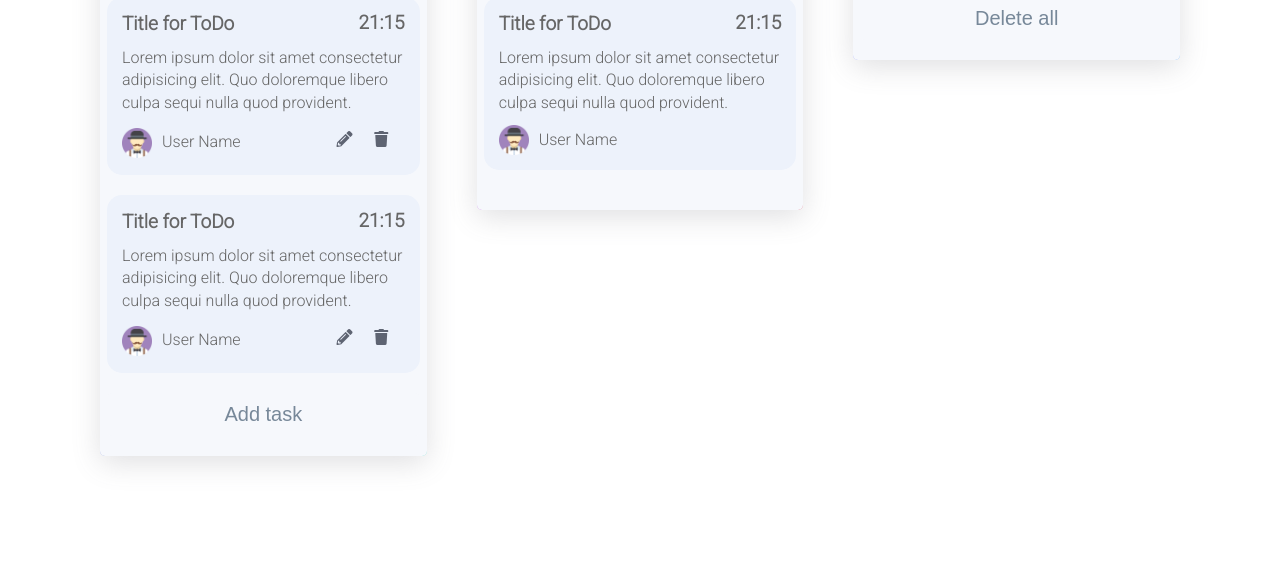
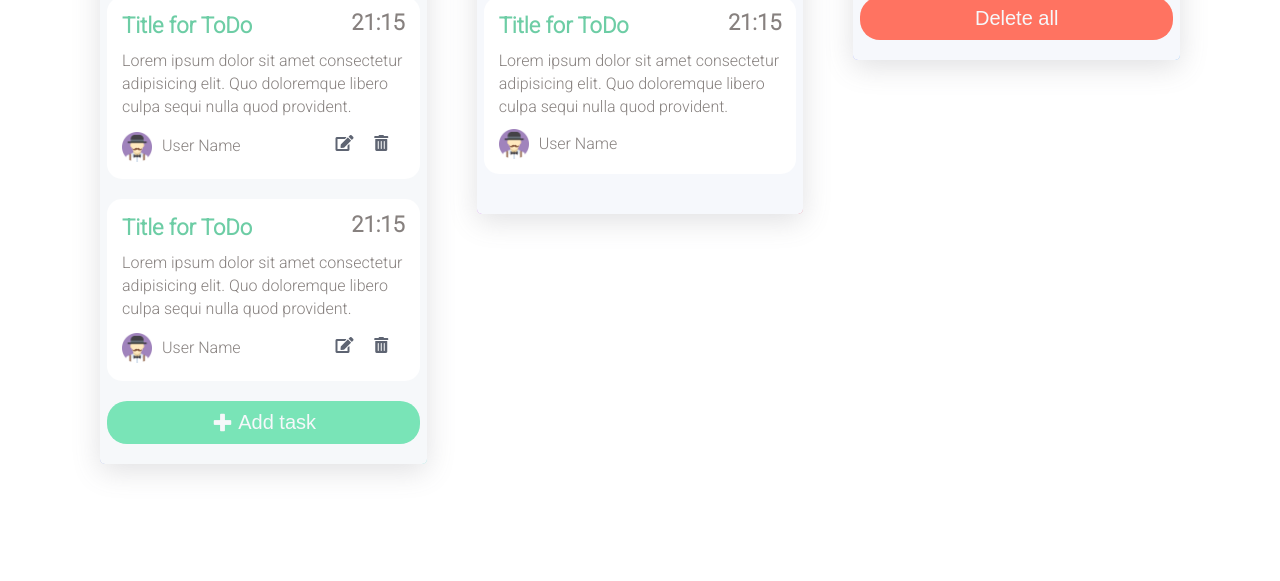
Before and after one commit to marinelloo/FE-Trello, a website built with Parcel: page src/index.html in a window 1280 px wide. Shown: the part 219-800 px from the top of the page. Built offline with nearby package versions, Linux system fonts and the light colour scheme.

Commit message:
design improve

```diff
--- a/src/css/main.css
+++ b/src/css/main.css
@@ -6,8 +6,8 @@
 body {
 	font-family: 'Roboto', sans-serif;
 	font-weight: 300;
-	color: #666666;
-	background-color: #e2ecf6;
+	color: #87817F;
+	background-color: #EDEFF3;
 }
 
 .margin-remove {
@@ -28,6 +28,10 @@ body {
 	font-family: 'Roboto', sans-serif;
 }
 
+.title4 {
+	color: #6dcda5;
+}
+
 i.icon {
 	height: 2em;
 }
@@ -39,6 +43,7 @@ i.icon {
 	align-items: center;
 	background-color: white;
 	margin-bottom: 10px;
+	box-shadow: 0px 5px 13px rgba(0, 0, 0, 0.05);
 }
 .header__board {
 	margin-right: 100px;
@@ -120,7 +125,7 @@ i.icon {
 	border-top: 5px solid transparent;
 }
 .dashboard__toDo {
-	background: linear-gradient(#f6f8fc, #f6f8fc) padding-box, linear-gradient(90deg, rgba(158, 174, 230, 1) 0%, rgba(140, 201, 223, 1) 50%, rgba(125, 223, 216, 1) 100%) border-box;
+	background: linear-gradient(#F6F8FA, #F6F8FA) padding-box, linear-gradient(90deg, rgba(158, 174, 230, 1) 0%, rgba(140, 201, 223, 1) 50%, rgba(125, 223, 216, 1) 100%) border-box;
 }
 .dashboard__inProgress {
 	height: max-content;
@@ -133,29 +138,57 @@ i.icon {
 .dashboard__title {
 	padding-left: 10px;
 	padding-bottom: 10px;
-	color: lightslategrey;
+	color: #007AC3;
+	font-weight: bold;
 }
 .btn__dashboard {
 	padding: 10px;
 	width: 100%;
 	border: none;
-	background-color: #f6f8fc;
 	font-size: 20px;
-	align-items: end;
 	cursor: pointer;
-	color: lightslategrey;
-	border-radius: 5px;
+	color: #F6F8FA;
+	border-radius: 20px;
 	transition: 0.3s;
+	display: flex;
+	justify-content: center;
+	align-items: center;
 }
-.btn__dashboard:hover {
-	background-color: #ebecf0;
-	color: #4d5771
+
+.plus.icon {
+	height: 1em;
+	margin-bottom: 3px;
 }
+
+.btn__add {
+	background-color: #79E4B7;
+}
+
+.btn__dashboard.btn__add:hover {
+	background-color: #6dcda5;
+}
+
+.btn__dashboard.btn__add:active {
+	background-color: #61b692;
+}
+
+.btn__delete {
+	background-color: #FF7361;
+}
+
+.btn__delete:hover {
+	background-color: #e66857;
+}
+
+.btn__delete:active {
+	background-color: #e66857;
+}
+
 
 .card__todo-title, .card__inprogress-title {
 	font-family: 'Roboto', sans-serif;
-	font-weight: 900;
-	font-size: 19px;
+	font-weight: bold;
+	font-size: 22px;
 	padding-bottom: 10px;
 }
 .card__todo-description, .card__inprogress-description{
@@ -195,7 +228,7 @@ i.icon {
 /* Стили для карточки в InProgress */
 
 .card__todo {
-	background-color: #edf2fb;
+	background-color: white;
 	border-radius: 15px;
 	padding: 15px;
 	margin-bottom: 20px;
--- a/src/index.html
+++ b/src/index.html
@@ -41,7 +41,7 @@
 		</div>
 		<div class="card__todo">
 			<div class="card_top">
-				<h3 class="card__todo-title">Title for ToDo</h3>
+				<h3 class="card__todo-title title4">Title for ToDo</h3>
 				<time class="card__todo-title">21:15</time>
 			</div>
 			<div>Lorem ipsum dolor sit amet consectetur adipisicing elit. Quo doloremque libero culpa sequi nulla quod provident.</div>
@@ -51,14 +51,14 @@
 					<p>User Name</p>
 				</div>
 				<div class="card__todo-edit">
-					<a href="#" class="card__todo-edit"><i class="pencil alternate icon"></i></a>
-					<a href="#" class="card__todo-delete"><i class="trash icon"></i></a>
+					<a href="#" class="card__todo-edit"><i class="edit icon"></i></a>
+					<a href="#" class="card__todo-delete"><i class="trash alternate icon"></i></a>
 				</div>
 			</div>
 		</div>
 		<div class="card__todo">
 			<div class="card_top">
-				<h3 class="card__todo-title">Title for ToDo</h3>
+				<h3 class="card__todo-title title4">Title for ToDo</h3>
 				<time class="card__todo-title">21:15</time>
 			</div>
 			<div>Lorem ipsum dolor sit amet consectetur adipisicing elit. Quo doloremque libero culpa sequi nulla quod provident.</div>
@@ -68,12 +68,13 @@
 					<p>User Name</p>
 				</div>
 				<div class="card__todo-edit">
-					<a href="#" class="card__todo-edit"><i class="pencil alternate icon"></i></a>
-					<a href="#" class="card__todo-delete"><i class="trash icon"></i></a>
+					<a href="#" class="card__todo-edit"><i class="edit icon"></i></a>
+					<a href="#" class="card__todo-delete"><i class="trash alternate icon"></i></a>
 				</div>
 			</div>
 		</div>
-		<button class="btn__dashboard btn__add" id="btn-add">Add task</button>
+		<button class="btn__dashboard btn__add" id="btn-add">
+			<i class="plus icon"></i>Add task</button>
 	</div>
 	<div class="dashboard dashboard__inProgress">
 		<div class="dashboard__content">
@@ -81,7 +82,7 @@
 			<div class="card__inprogress">
 				<div class="card__todo">
 					<div class="card_top">
-						<h3 class="card__todo-title">Title for ToDo</h3>
+						<h3 class="card__todo-title title4">Title for ToDo</h3>
 						<time class="card__todo-title">21:15</time>
 					</div>
 					<div>Lorem ipsum dolor sit amet consectetur adipisicing elit. Quo doloremque libero culpa sequi nulla quod provident.</div>
```
